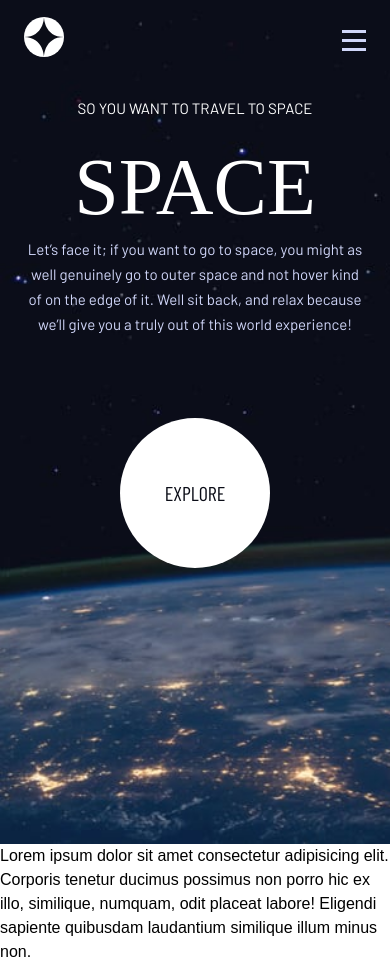
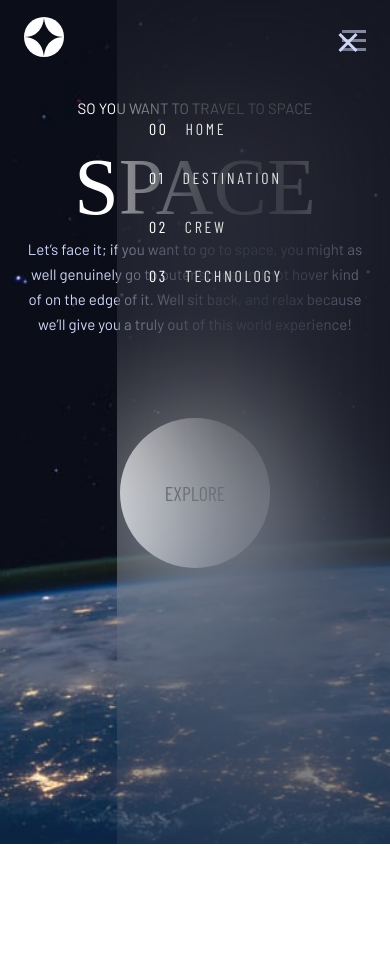
Before and after one commit to FesoQue/Space-Tourism-Website, a Next.js app: page / in a window 390 px wide. After the commit the page ends 844 px from the top, so only its background shows below. Built offline with nearby package versions, Linux system fonts and the light colour scheme; a web font is replaced by a local one.

Commit message:
completed mobile screen sidebar

```diff
--- /dev/null
+++ b/components/icons/Icons.js
@@ -0,0 +1,34 @@
+import React from 'react';
+
+export const Close_Icon = () => {
+  return (
+    <svg
+      width='20'
+      height='21'
+      viewBox='0 0 20 21'
+      fill='none'
+      xmlns='http://www.w3.org/2000/svg'
+    >
+      <g id='Group'>
+        <rect
+          id='Rectangle Copy'
+          x='2.5752'
+          y='0.954102'
+          width='24'
+          height='3'
+          transform='rotate(45 2.5752 0.954102)'
+          fill='#D0D6F9'
+        />
+        <rect
+          id='Rectangle Copy 3'
+          x='0.454102'
+          y='17.9246'
+          width='24'
+          height='3'
+          transform='rotate(-45 0.454102 17.9246)'
+          fill='#D0D6F9'
+        />
+      </g>
+    </svg>
+  );
+};
--- a/components/shared_layout/Layout.js
+++ b/components/shared_layout/Layout.js
@@ -1,10 +1,12 @@
 import Toolbar from './toolbar/Toolbar';
+import Sidebar from './Sidebar';
 
 const Layout = ({ children }) => {
   return (
     <div>
       <Toolbar />
       <div>{children}</div>
+      <Sidebar />
     </div>
   );
 };
--- a/components/shared_layout/Sidebar.js
+++ b/components/shared_layout/Sidebar.js
@@ -1,13 +1,46 @@
 import React from 'react';
+import { Close_Icon } from '../icons/Icons';
+import Link from 'next/link';
 
 const Sidebar = () => {
   return (
-    <aside>
-      <div>
-        Lorem ipsum dolor sit amet consectetur adipisicing elit. Corporis
-        tenetur ducimus possimus non porro hic ex illo, similique, numquam, odit
-        placeat labore! Eligendi sapiente quibusdam laudantium similique illum
-        minus non.
+    <aside className='fixed top-0 bottom-0 right-0 w-[70vw] h-[100vh] bg-[#ffffff0a] backdrop-blur-[82px]'>
+      <div className='p-[2rem]'>
+        <div className='flex justify-end mb-[4rem]'>
+          <Close_Icon />
+        </div>
+        <nav>
+          <ul>
+            <li className='mb-[1.5rem]'>
+              <Link href={'/'}>
+                <a className='text-[#ddd] text-[1rem] tracking-[2.7px] uppercase'>
+                  <span className='text-white  mr-[11px]'>00</span> Home
+                </a>
+              </Link>
+            </li>
+            <li className='mb-[1.5rem]'>
+              <Link href={'/destination'}>
+                <a className='text-[#ddd] text-[1rem] tracking-[2.7px] uppercase'>
+                  <span className='text-white  mr-[11px]'>01</span> destination
+                </a>
+              </Link>
+            </li>
+            <li className='mb-[1.5rem]'>
+              <Link href={'/crew'}>
+                <a className='text-[#ddd] text-[1rem] tracking-[2.7px] uppercase'>
+                  <span className='text-white  mr-[11px]'>02</span> crew
+                </a>
+              </Link>
+            </li>
+            <li className='mb-[1.5rem]'>
+              <Link href={'/technology'}>
+                <a className='text-[#ddd] text-[1rem] tracking-[2.7px] uppercase'>
+                  <span className='text-white  mr-[11px]'>03</span> technology
+                </a>
+              </Link>
+            </li>
+          </ul>
+        </nav>
       </div>
     </aside>
   );
--- a/pages/_app.js
+++ b/pages/_app.js
@@ -1,5 +1,4 @@
 import '../styles/globals.css';
-import Sidebar from '../components/shared_layout/Sidebar';
 import Head from 'next/head';
 
 function MyApp({ Component, pageProps }) {
@@ -9,7 +8,6 @@ function MyApp({ Component, pageProps }) {
         <link rel='icon' href='/assets/favicon.png' />
       </Head>
       <Component {...pageProps} />
-      <Sidebar />
     </>
   );
 }
```
Also changed, not shown: components/icons/Icons.jsx (deleted).
